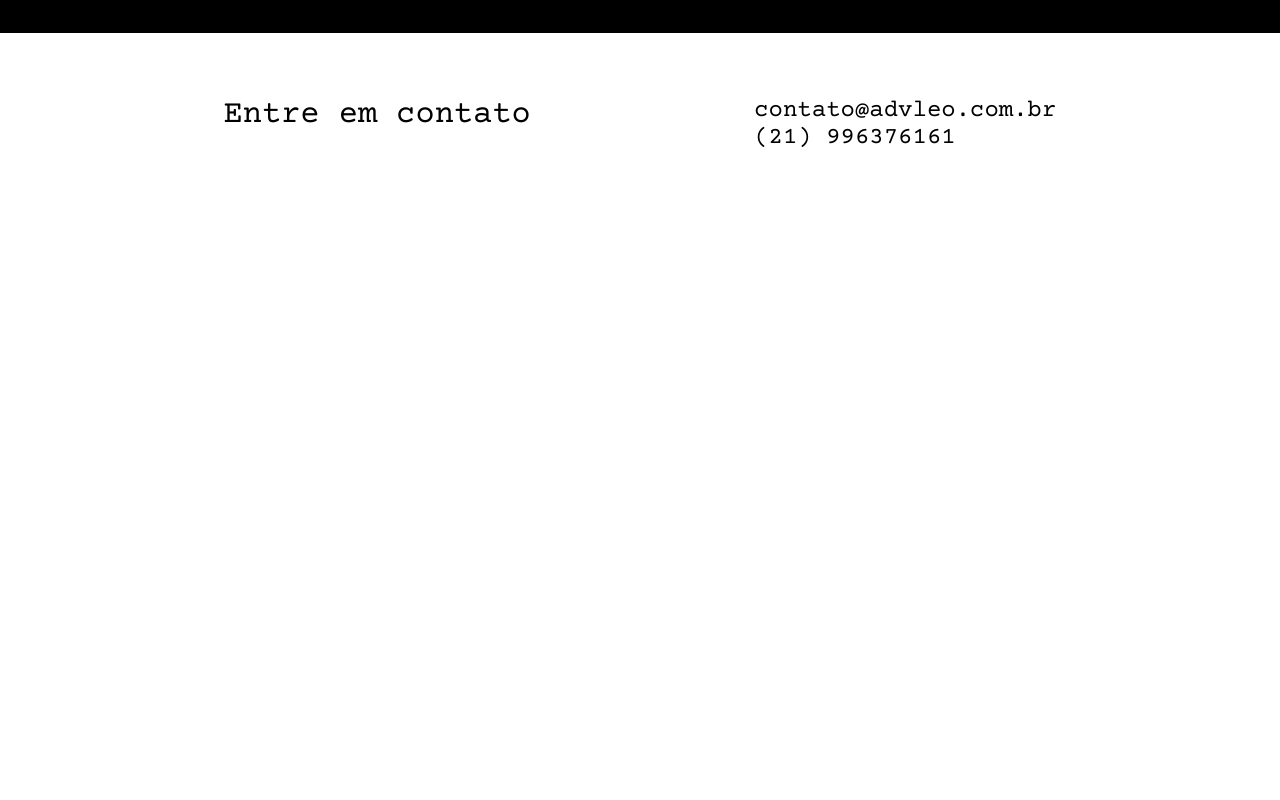
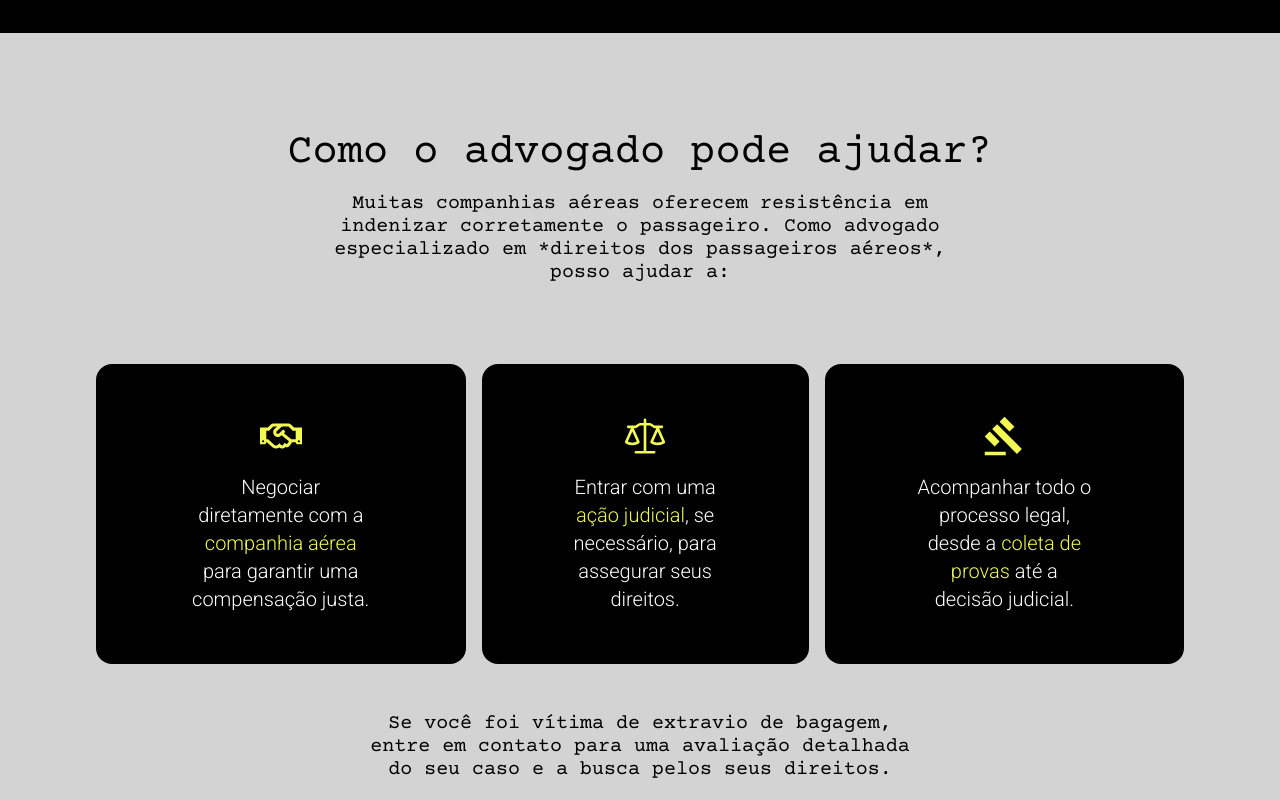
Before and after one commit to ThiagoBerenger/advleo, a React (Vite) app: page /extravio-de-bagagem in a window 1280 px wide. Shown: the part 1540-2340 px from the top of the page. Before the commit the page ends 1813 px from the top, so only its background shows below. Built offline with nearby package versions, Linux system fonts and the light colour scheme.

Commit message:
estilizando pagina extravio de bagagem

```diff
--- a/src/Components/ExtravioComponent/ExtravioComponent.jsx
+++ b/src/Components/ExtravioComponent/ExtravioComponent.jsx
@@ -1,7 +1,12 @@
 import React from 'react';
 import { Helmet } from 'react-helmet';
 
+import CallToAction from '../../Components/CallToAction/CallToAction'
+
 import { FaCheck } from "react-icons/fa";
+import { FaRegHandshake } from "react-icons/fa";
+import { GoLaw } from "react-icons/go";
+import { MdGavel } from "react-icons/md";
 
 import bagagem from '../../assets/images/bagagem.jpg'
 
@@ -42,6 +47,32 @@ const ExtravioComponent = () => {
                 </ul>
     </div>
 
+      <div className="extravio-help">
+          <div className="extravio-help_title">
+              <h2>Como o advogado pode ajudar?</h2>
+              <h3>Muitas companhias aéreas oferecem resistência em indenizar corretamente o passageiro. Como advogado especializado em *direitos dos passageiros aéreos*, posso ajudar a:</h3>
+          </div>
+
+          <div className="extravio-box_container">
+            <div className="extravio-box">
+                <FaRegHandshake />
+                <p>Negociar diretamente com a <span className="mark">companhia aérea</span> para garantir uma compensação justa.</p>
+            </div>
+
+            <div className="extravio-box">
+            <GoLaw />
+                <p>Entrar com uma <span className="mark">ação judicial</span>, se necessário, para assegurar seus direitos.</p>
+            </div>
+
+            <div className="extravio-box">
+            <MdGavel />
+                <p>Acompanhar todo o processo legal, desde a <span className="mark">coleta de provas</span> até a decisão judicial.</p>
+            </div>
+          </div>
+
+          <h4>Se você foi vítima de extravio de bagagem, entre em contato para uma avaliação detalhada do seu caso e a busca pelos seus direitos.</h4>
+      </div>
+      <CallToAction/>
     </div>
   );
 };
--- a/src/Components/ExtravioComponent/ExtravioComponent.modules.css
+++ b/src/Components/ExtravioComponent/ExtravioComponent.modules.css
@@ -82,3 +82,141 @@
 .extravio-question_container ul li svg {
     color: var(--color-primary);
 }
+
+.extravio-help {
+    background-color: var(--color-light);
+    padding: 6rem;
+    display: flex;
+    flex-direction: column;
+    align-items: center;
+    justify-content: center;
+}
+
+.extravio-help_title {
+    display: flex;
+    flex-direction: column;
+    align-items: center;
+    margin-bottom: 2rem;
+    text-align: center;
+}
+
+.extravio-help_title h2 {
+    font-size: 42px;
+}
+
+.extravio-help_title h3 {
+    width: 60%;
+    font-size: 20px;
+    margin: 1rem;
+}
+
+.extravio-box_container {
+    margin: 2rem 0;
+    display: flex;
+    align-items: center;
+    justify-content: center;
+    gap: 1rem;
+}
+
+.extravio-box {
+    display: flex;
+    align-items: center;
+    justify-content: center;
+    flex-direction: column;
+    padding: 2rem;
+    text-align: center;
+    height: 300px;
+    background-color: #000;
+    border-radius: 1rem;
+}
+
+.extravio-box p {
+    width: 60%;
+    font-size: 20px;
+    color: white;
+}
+
+.extravio-box svg {
+    color: var(--color-primary);
+    font-size: 42px;
+    margin-bottom: 1rem;
+}
+
+.extravio-help h4 {
+    margin-top: 1rem;
+    font-size: 20px;
+    width: 50%;
+    text-align: center;
+}
+
+
+@media screen and (max-width: 900px) {
+
+    .extravio-title_container img {
+        height: 60vh;
+    }
+
+    .extravio-title h1 {
+        font-size: 42px;
+        color: white;
+    }
+
+    .extravio-title h2 {
+        margin: 1rem auto;
+        font-size: 22px;
+        width: 90%;
+    }
+
+    .extravio-content_container {
+        padding: 4rem 1rem;
+        width: 90%;
+        text-align: center;
+    }
+
+    .extravio-question_container {
+        padding: 4rem 0rem;
+        background-color: #000;
+    }
+
+    .extravio-question_container h3 {
+        width: 100%;
+    }
+
+    .extravio-question_container ul {
+        width: 100%;
+    }
+
+    .extravio-question_container ul li {
+        width: 90%;
+    }
+
+    .extravio-help {
+        padding: 4rem 0;
+    }
+
+    .extravio-help_title h2 {
+        font-size: 42px;
+    }
+
+    .extravio-help_title h3 {
+        width: 90%;
+        margin: 1rem auto;
+    }
+
+    .extravio-box_container {
+        margin: 1rem 2rem;
+        flex-direction: column;
+    }
+
+    .extravio-box {
+        height: auto;
+    }
+
+    .extravio-box p {
+        width: 80%;
+    }
+
+    .extravio-help h4 {
+        width: 90%;
+    }
+}
```
